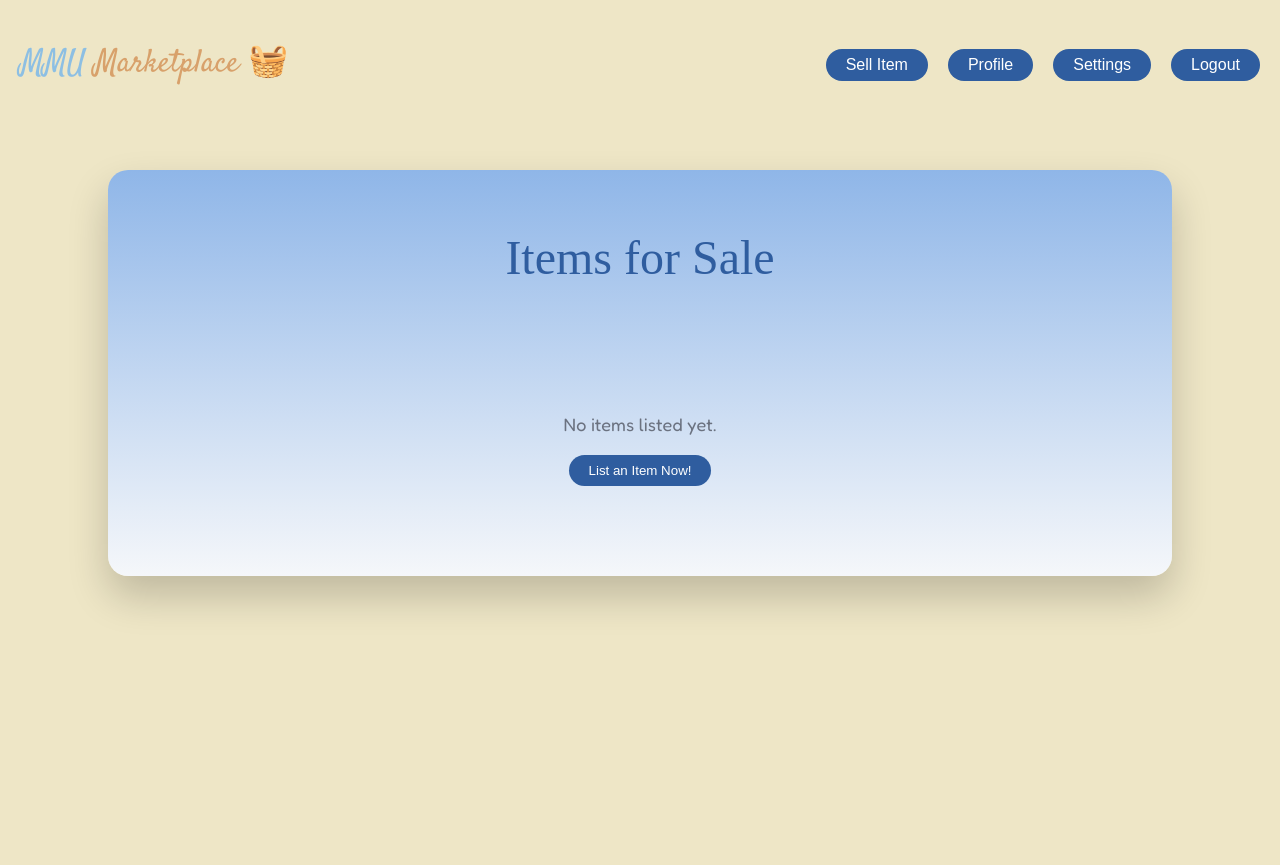
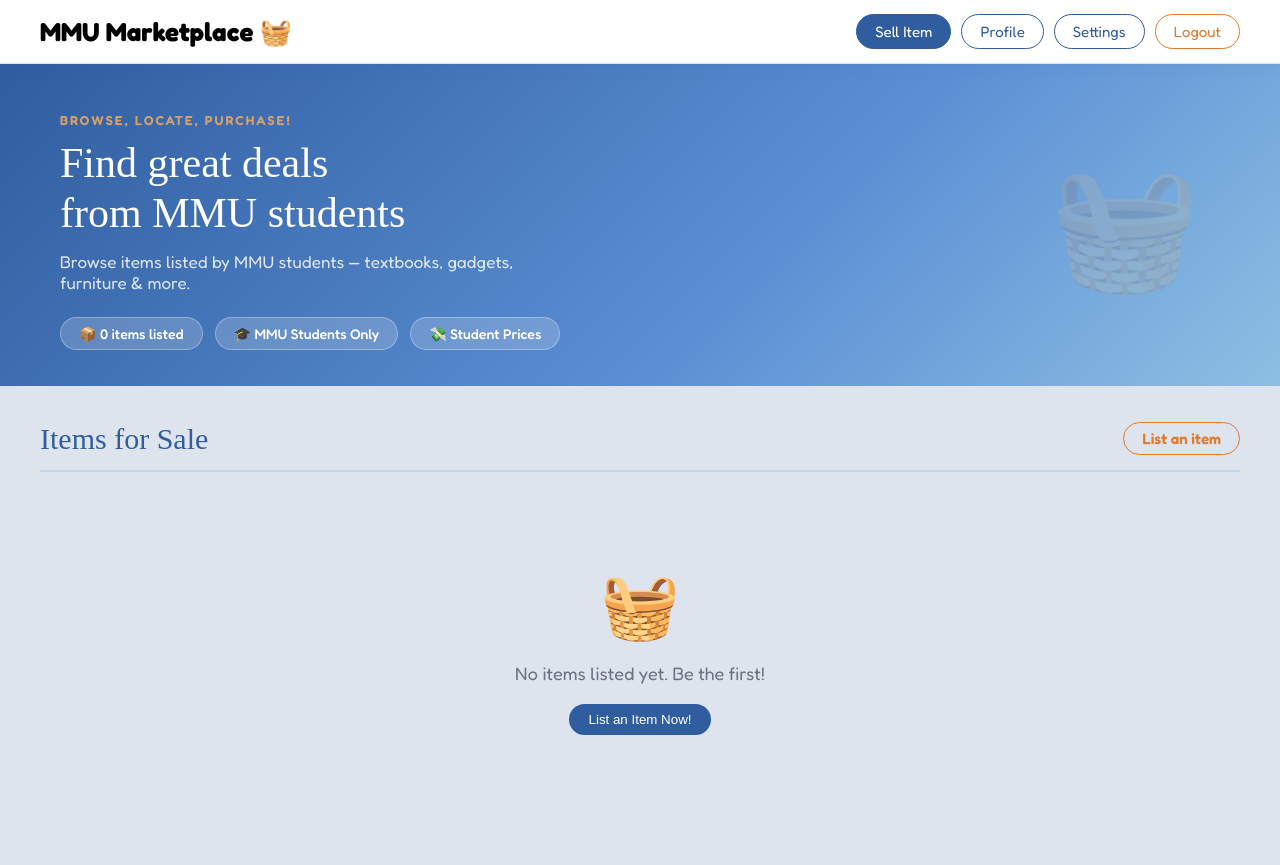
Before and after one commit to S1ngggg/GitExercise-G062-, a Flask app: template templates/home.html in a window 1280 px wide. Before the commit the page ends 609 px from the top, so only its background shows below. Run offline with Flask 3, Linux system fonts and the light colour scheme; the template is opened without the code that fills it, so the values that code supplies are empty; some web fonts are replaced.

Commit message:
significantly improved the design of home.html

```diff
--- a/templates/home.html
+++ b/templates/home.html
@@ -6,21 +6,41 @@
 <link rel="stylesheet" href="{{ url_for('static', filename='css/layout.css') }}">
 <link rel="stylesheet" href="{{ url_for('static', filename='css/style.css') }}">
 
-<body class="outside">
-    <header>
-        <h1 class="title-home">MMU <span class="highlight-home">Marketplace 🧺</span></h1>
-        <div class="navigation">
-            <!-- <a href="{{ url_for('home') }}"><button>Back to Main Page</button></a> -->
-            <a href="{{ url_for('item_form') }}"><button>Sell Item</button></a>
-            <a href="{{ url_for('profile')}}"><button>Profile</button></a>
-            <a href="#"><button>Settings</button></a>
-            <a href="#"><button>Logout</button></a>
+<body class="home_body">
+
+    <nav class="home_nav">
+        <div class="home_nav_left">
+            <h1 class="title_home">MMU <span class="highlight_home">Marketplace 🧺</span></h1>
         </div>
-    </header>
+        <div class="home_nav_right">
+            <a href="{{ url_for('item_form') }}"><button class="nav_button nav_button_primary">Sell Item</button></a>
+            <a href="{{ url_for('profile') }}"><button class="nav_button">Profile</button></a>
+            <a href="#"><button class="nav_button">Settings</button></a>
+            <a href="#"><button class="nav_button nav_button_logout">Logout</button></a>
+        </div>
+    </nav>
 
-    <div class="insidepart1">
-        <h2 class="headerpart2">Items for Sale</h2>
+    <div class="home_hero">
+        <div>
+            <p class="home_hero_top">Browse, Locate, Purchase!</p>
+            <h2 class="home_hero_heading">Find great deals<br>from MMU students</h2>
+            <p class="home_hero_sub">Browse items listed by MMU students — textbooks, gadgets, furniture & more.</p>
+        </div>
+        <div class="home_hero_stat_row">
+            <div class="home_stat_sec">📦 {{ items|length }} item{% if items|length != 1 %}s{% endif %} listed</div>
+            <div class="home_stat_sec">🎓 MMU Students Only</div>
+            <div class="home_stat_sec">💸 Student Prices</div>
+        </div>
+    </div>
 
+    <div class="home_main">
+
+        <div class="home_section_header">
+            <h2 class="home_section_title">Items for Sale</h2>
+            <a href="{{ url_for('item_form') }}" class="home_list_link"> List an item</a>
+        </div>
+
+        <!-- Item Grid -->
         {% if items %}
         <div class="marketplace_grid">
             {% for title, description, price, category, status in items %}
@@ -42,11 +62,13 @@
 
         {% else %}
         <div class="empty_state">
-            <p>No items listed yet.</p>
-            <a href="{{ url_for('item_form') }}"><button>List an Item Now!</button></a>
+            <div class="empty_state_icon">🧺</div>
+            <p>No items listed yet. Be the first!</p>
+            <a href="{{ url_for('item_form') }}"><button class="empty-list-btn">List an Item Now!</button></a>
         </div>
         {% endif %}
 
     </div>
+
 </body>
 {% endblock %}
```
